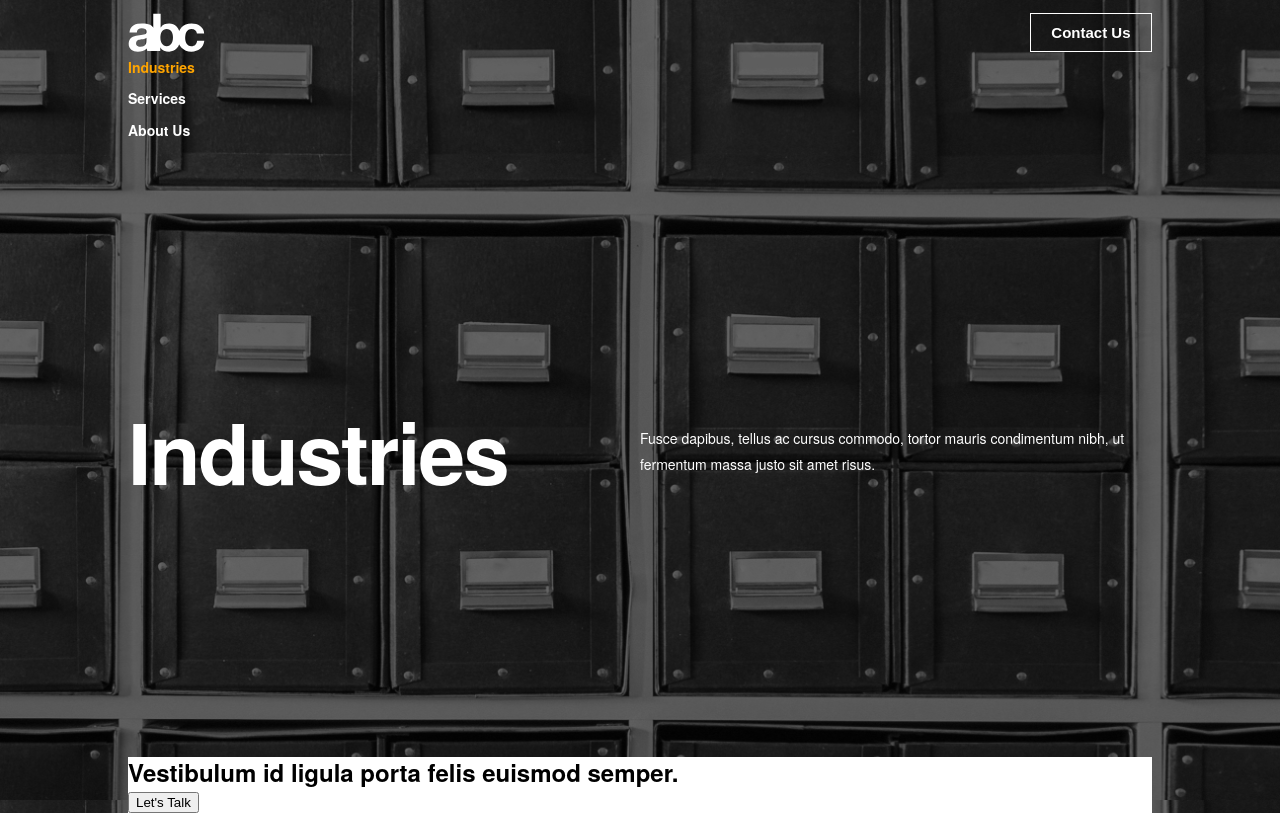
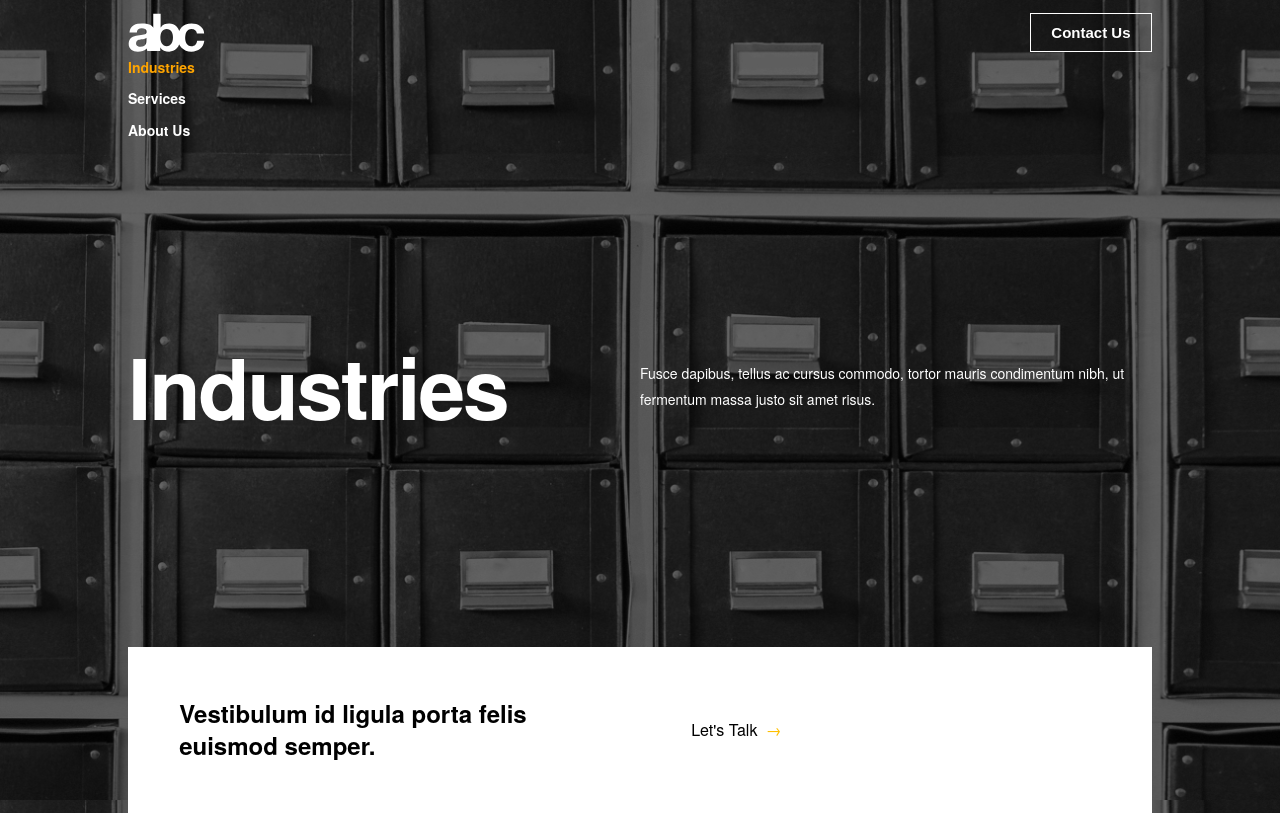
Before and after one commit to AndersonQuinones/bukwild-component-dev-test, a React (Create React App) app: page /industries in a window 1280 px wide. Built offline with nearby package versions, Linux system fonts and the light colour scheme.

Commit message:
Finalize UI changes

```diff
--- /dev/null
+++ b/src/components/partials/Footer/Footer.css
@@ -0,0 +1,26 @@
+.Footer {
+  background-color: white;
+  color: black;
+  display: grid;
+  grid-template-columns: 50% 50%;
+  align-items: center;
+  width: 100%;
+  margin-top: 2%;
+}
+
+.FooterItem {
+  padding: 10%;
+}
+
+.FooterButton {
+  background-color: Transparent;
+  border: none;
+  cursor: pointer;
+  color: inherit;
+  user-select: none;
+}
+
+.FooterIcon {
+  padding: 2%;
+  color: #ffc001;
+}
--- a/src/components/partials/Footer/Footer.js
+++ b/src/components/partials/Footer/Footer.js
@@ -1,13 +1,23 @@
 import React from "react";
 import Strings from "../../../constants/Strings";
+import "./Footer.css";
+
+function handleCTAClick() {
+  console.log("CTA Clicked!");
+}
 
 export default function Footer(props) {
   return (
     <div>
-      <div className="PageFooter">
-        <p className="text-callout">{props.cta}</p>
-
-        <button>{Strings.partials.Header.letsTalkButtonText}</button>
+      <div className="Footer">
+        <div className=" FooterItem text-callout">{props.cta}</div>
+        {/* TODO - Limit clickable surface  */}
+        <div className="FooterItem FooterButton" onClick={handleCTAClick}>
+          {Strings.partials.Header.letsTalkButtonText}
+          <span className="FooterIcon">
+            {Strings.partials.Header.letsTalkButtonIcon}
+          </span>
+        </div>
       </div>
     </div>
   );
--- a/src/components/partials/Header/Header.js
+++ b/src/components/partials/Header/Header.js
@@ -9,9 +9,16 @@ const activeLinkStyle = {
   color: "orange",
 };
 
+function handleContactUsButtonClick() {
+  console.log("Contact Us Button Clicked!");
+}
+
 const ContactUsButton = () => {
   return (
-    <button className="ContactUsButton text-button">
+    <button
+      className="ContactUsButton text-button"
+      onClick={handleContactUsButtonClick}
+    >
       {Strings.partials.Header.contactUsButtonText}
     </button>
   );
--- a/src/constants/Strings.json
+++ b/src/constants/Strings.json
@@ -3,7 +3,8 @@
     "Header": {
       "contactUsButtonText": "Contact Us",
       "logoAltText": "abc Logo",
-      "letsTalkButtonText": "Let's Talk"
+      "letsTalkButtonText": "Let's Talk",
+      "letsTalkButtonIcon": "→"
     }
   }
 }
--- a/src/index.css
+++ b/src/index.css
@@ -73,10 +73,3 @@ body {
   padding-right: 2%;
   margin: 0;
 }
-
-.PageFooter {
-  background-color: white;
-  color: black;
-  /* position: absolute; */
-  /* bottom: 0px; */
-}
```
